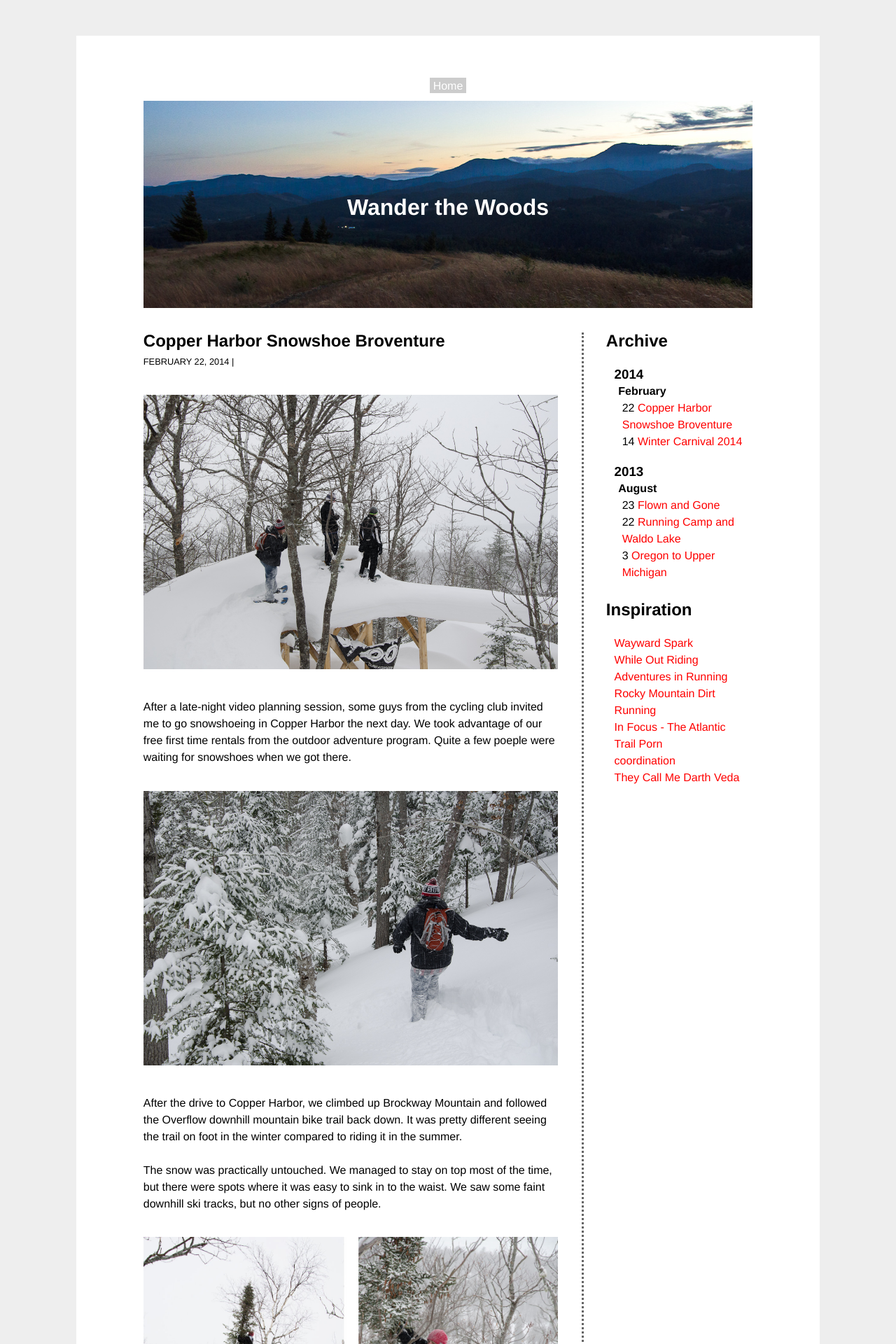
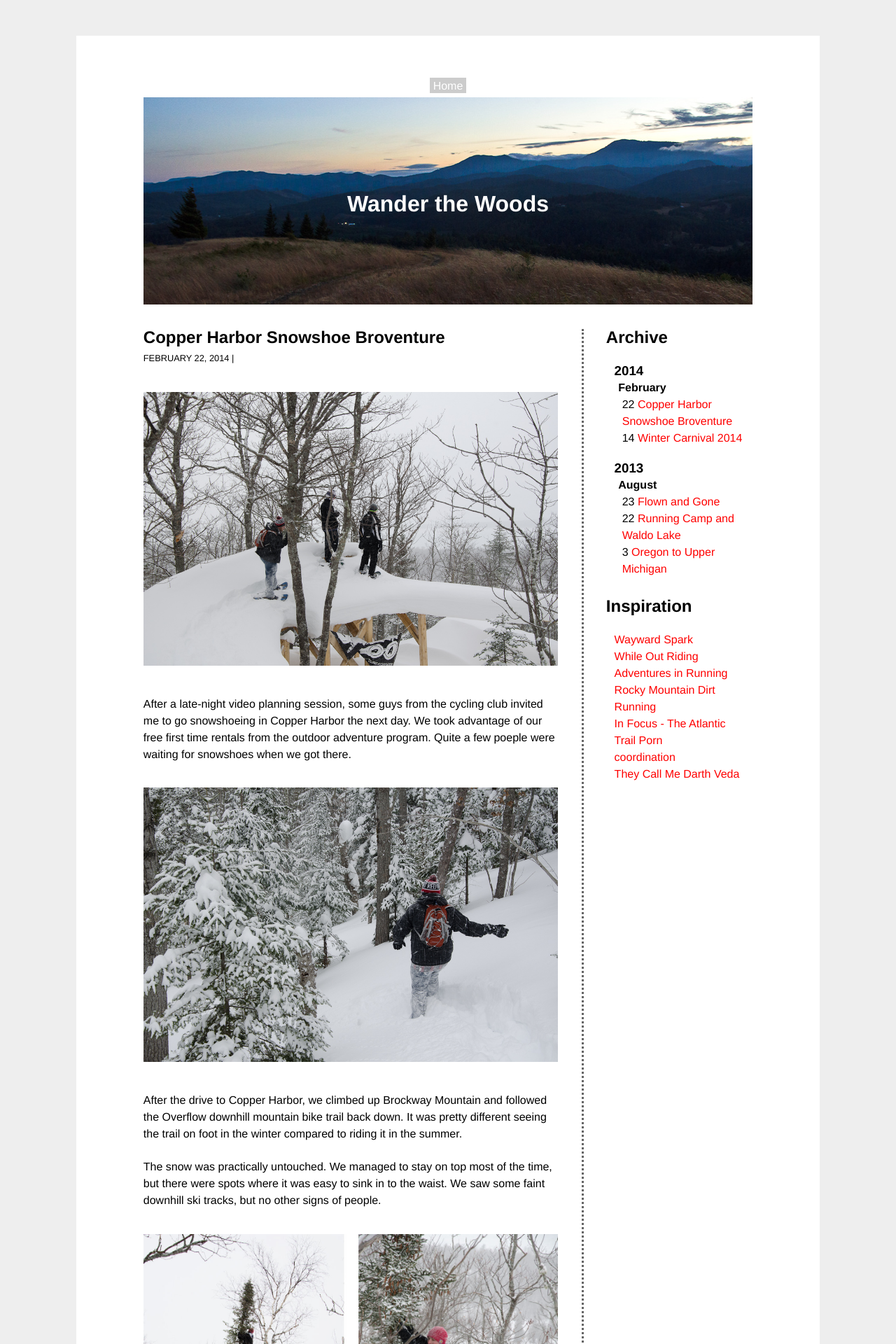
Before and after one commit to eoisaacs/eoisaacs.github.io, a Jekyll site: the page built from index.html, in a window 1280 px wide. Shown: the top 1920 px of the page at 70% size. Built offline with Jekyll 4.4.1, drawn with Linux system fonts in a browser that asks for light colours; Markdown is read by kramdown in place of the engine named in the settings; comment, search, counter and statistics services are not loaded.

Commit message:
Style updates

```diff
--- a/css/main.css
+++ b/css/main.css
@@ -50,7 +50,7 @@ body, html {
 
 #menu {
   text-align:center;
-  margin-bottom: 0 !important;
+  margin-bottom:-.5%;
 }
 
 #menu li {
--- a/css/media-queries.css
+++ b/css/media-queries.css
@@ -16,6 +16,9 @@
 	#content {
 		border: none;
 	}
+	#menu {
+		margin-bottom:1%;
+	}
 }
 
 @media screen and (max-width: 350px) {
```
Also changed, not shown: 1 other file.
